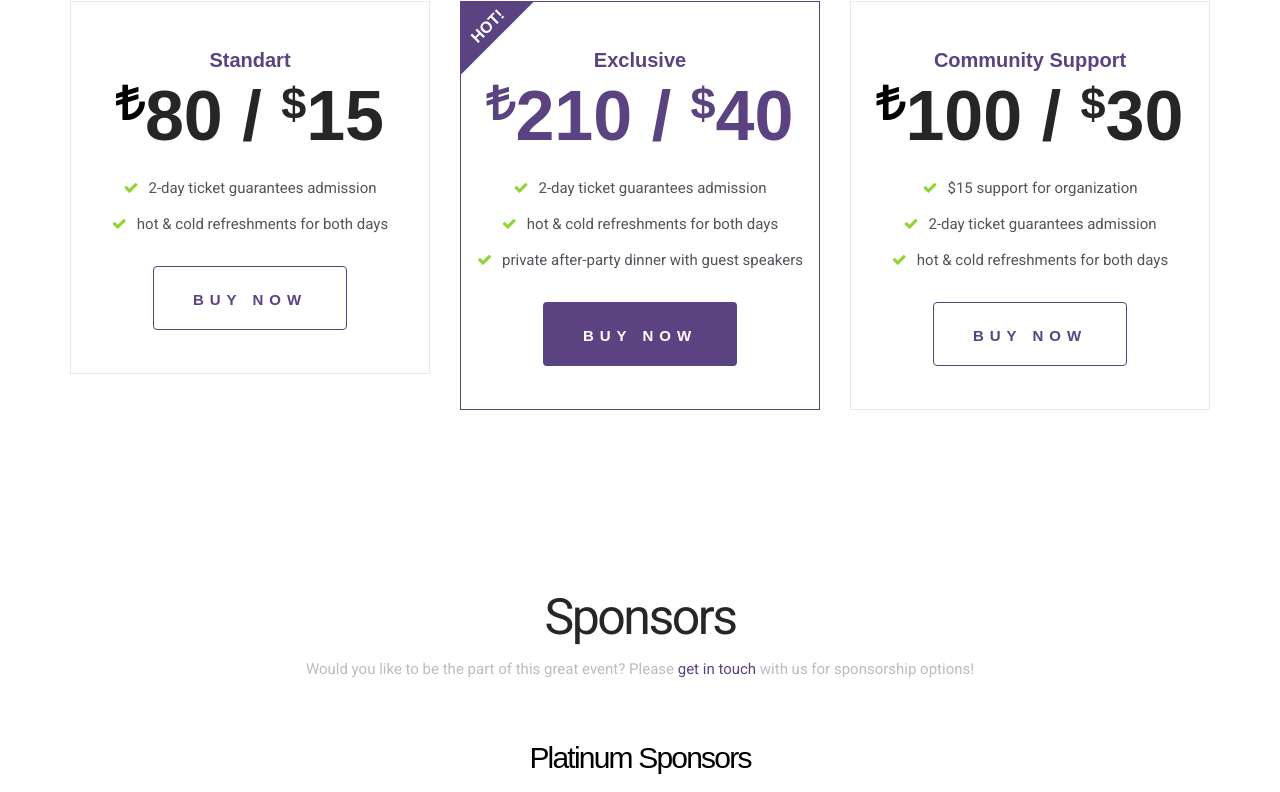
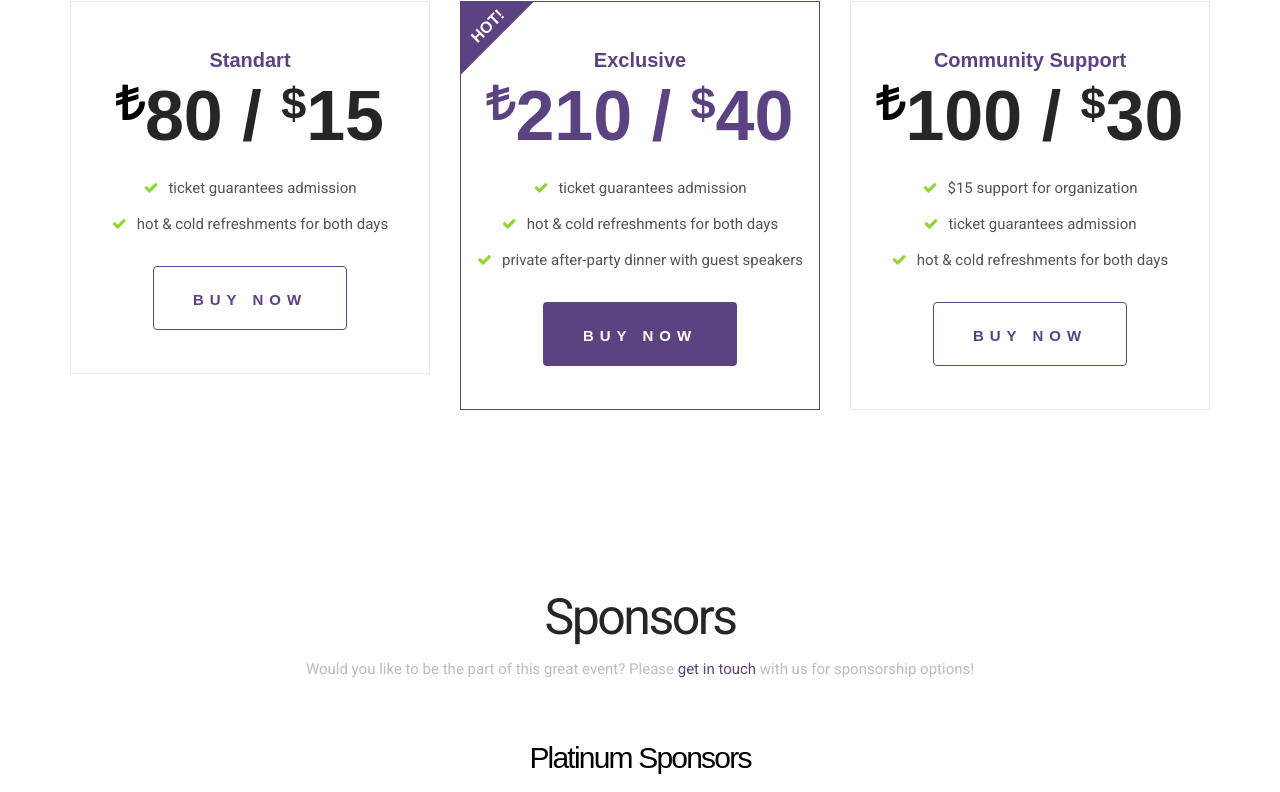
Before and after one commit to IstanbulPHP/2019.phpkonf.org, a plain HTML site: page index.html in a window 1280 px wide. Shown: the part 3015-3807 px from the top of the page. Drawn offline with nearby package versions, Linux system fonts and the light colour scheme; some packages are replaced by stand-ins of ours; a web font is replaced by a local one.

Commit message:
removed 2 days

```diff
--- a/index.html
+++ b/index.html
@@ -315,7 +315,7 @@
                     </div>
                     <div class="package-detail">
                         <ul>
-                            <li><span class="fa fa-check check-icon"></span>2-day ticket guarantees admission</li>
+                            <li><span class="fa fa-check check-icon"></span>ticket guarantees admission</li>
                             <li><span class="fa fa-check check-icon"></span>hot & cold refreshments for both days</li>
                         </ul>
                     </div>
@@ -334,7 +334,7 @@
                     </div>
                     <div class="package-detail">
                         <ul>
-                            <li><span class="fa fa-check check-icon"></span>2-day ticket guarantees admission</li>
+                            <li><span class="fa fa-check check-icon"></span>ticket guarantees admission</li>
                             <li><span class="fa fa-check check-icon"></span>hot & cold refreshments for both days</li>
                             <li><span class="fa fa-check check-icon"></span>private after-party dinner with guest
                                 speakers
@@ -356,7 +356,7 @@
                     <div class="package-detail">
                         <ul>
                             <li><span class="fa fa-check check-icon"></span>$15 support for organization</li>
-                            <li><span class="fa fa-check check-icon"></span>2-day ticket guarantees admission</li>
+                            <li><span class="fa fa-check check-icon"></span>ticket guarantees admission</li>
                             <li><span class="fa fa-check check-icon"></span>hot & cold refreshments for both days</li>
                         </ul>
                     </div>
```
